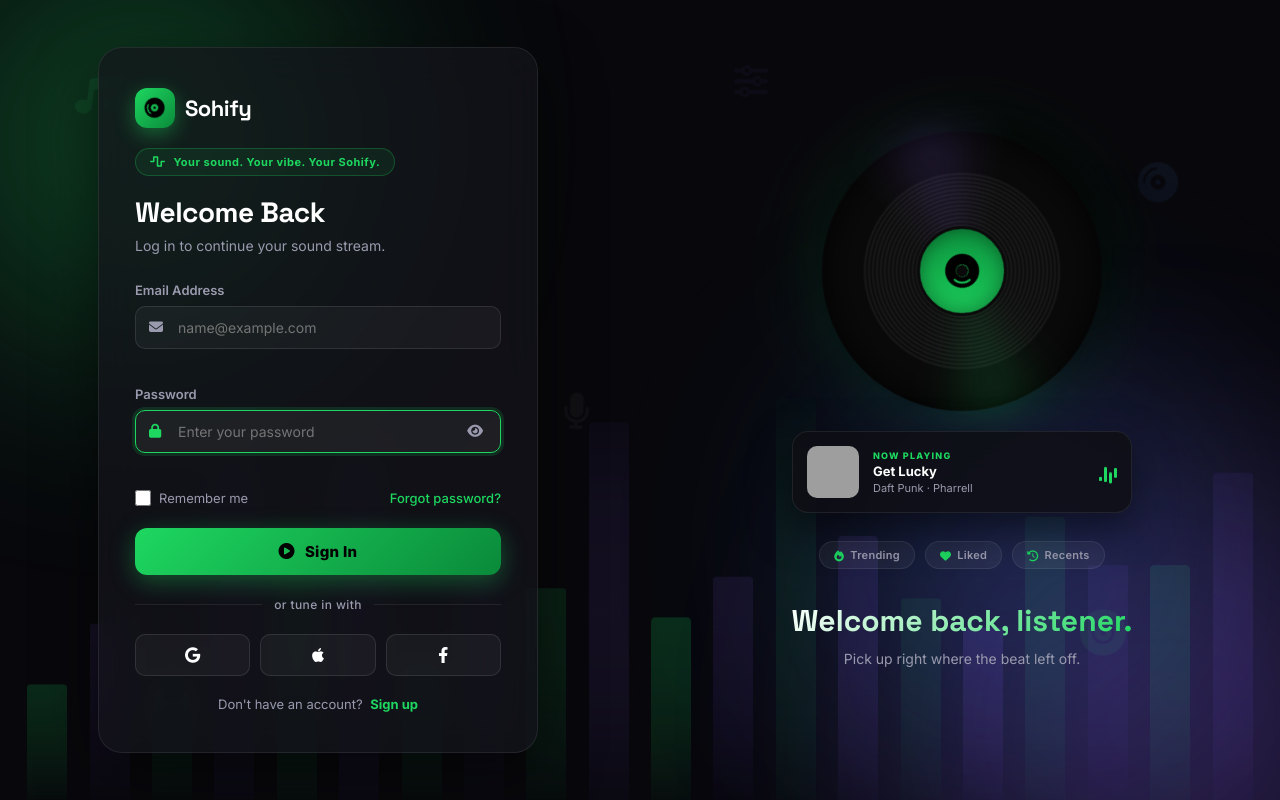
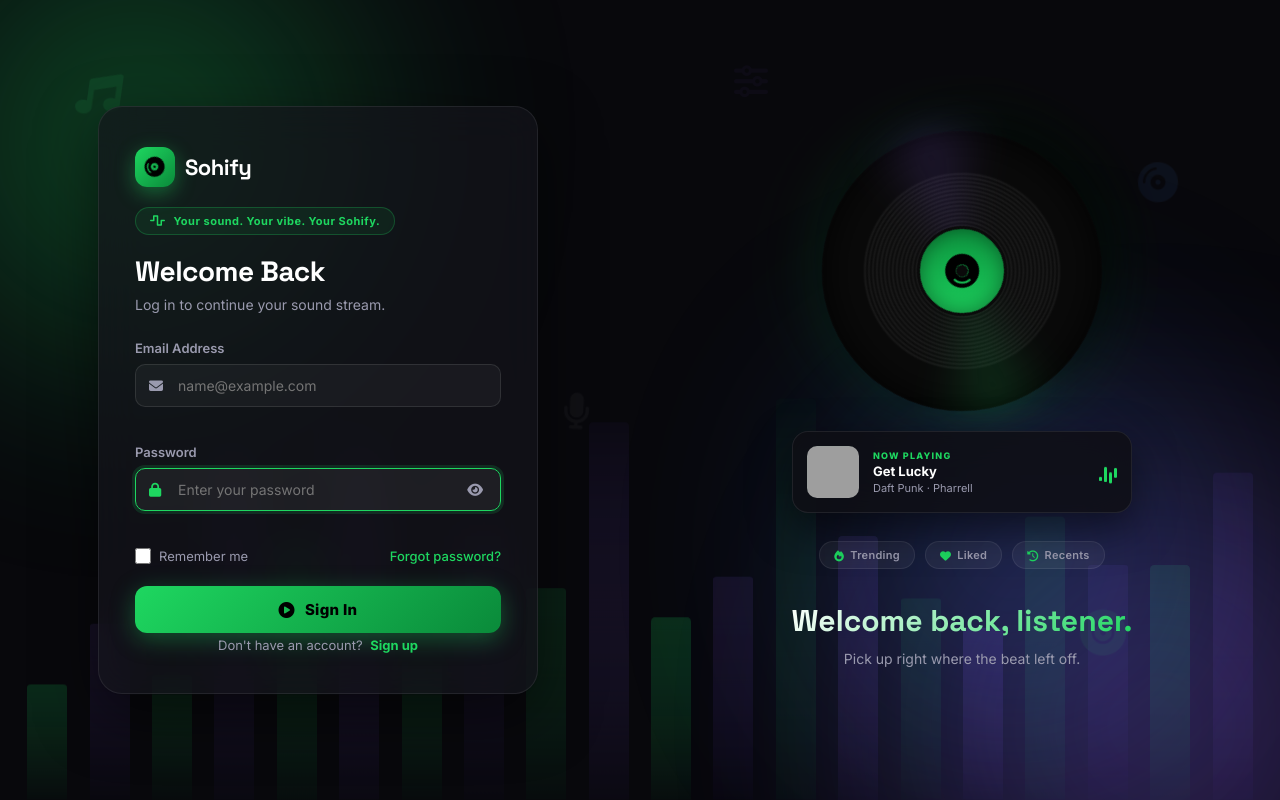
Before and after one commit to Sohidul-Islam-2004/Sohify, a website: page public/login/index.html in a window 1280 px wide. Drawn offline with Linux system fonts and the light colour scheme; grey boxes are pictures that could not be loaded.

Commit message:
remove auth

```diff
--- a/public/login/index.html
+++ b/public/login/index.html
@@ -156,20 +156,6 @@
             </button>
           </form>
 
-          <div class="divider"><span>or tune in with</span></div>
-
-          <div class="social-buttons">
-            <button type="button" class="social-btn" aria-label="Google">
-              <i class="fa-brands fa-google"></i>
-            </button>
-            <button type="button" class="social-btn" aria-label="Apple">
-              <i class="fa-brands fa-apple"></i>
-            </button>
-            <button type="button" class="social-btn" aria-label="Facebook">
-              <i class="fa-brands fa-facebook-f"></i>
-            </button>
-          </div>
-
           <p class="switch-prompt">
             Don't have an account? <a href="/Sign-Up">Sign up</a>
           </p>
```
Also changed, not shown: public/sign-up/index.html (+0 -14 lines).
